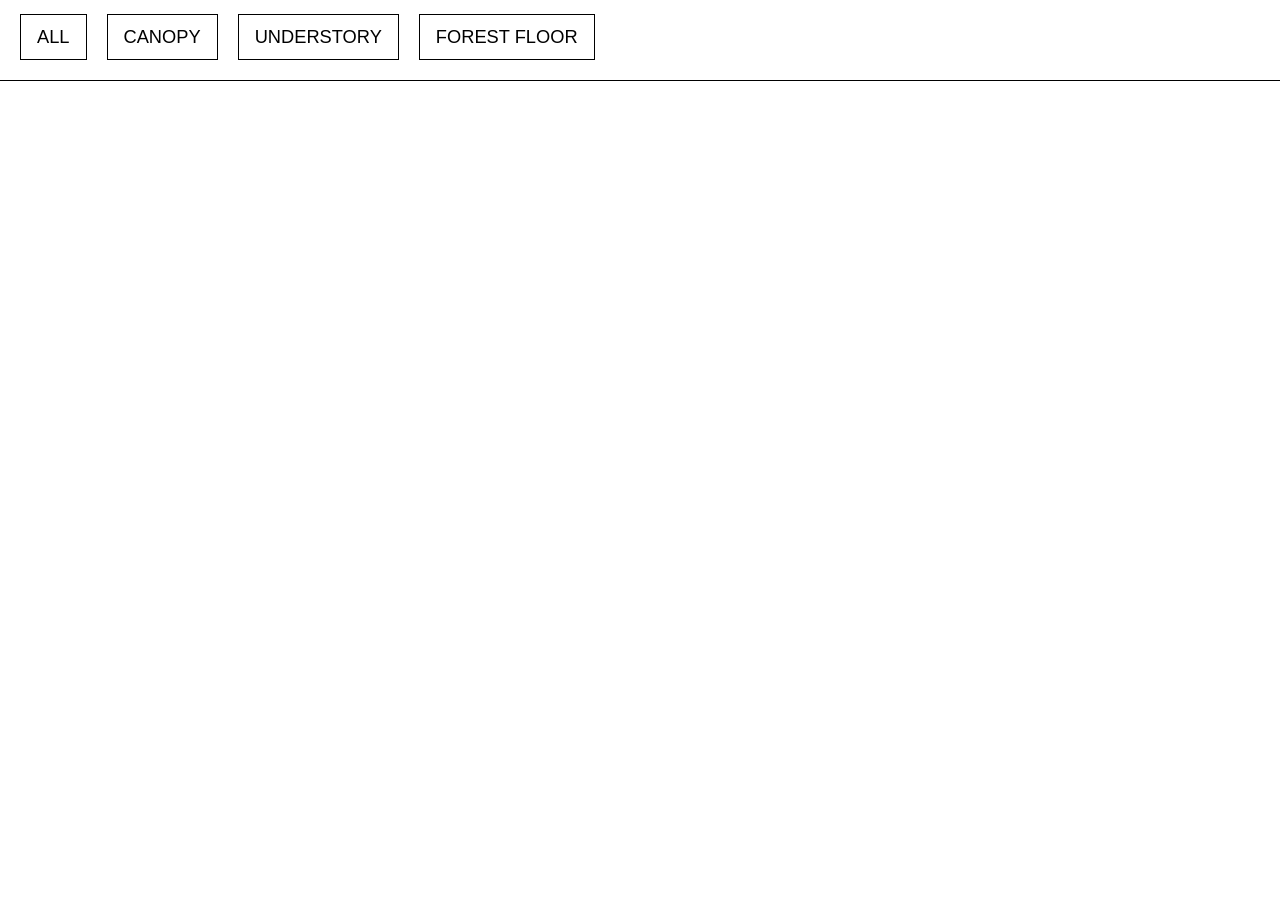
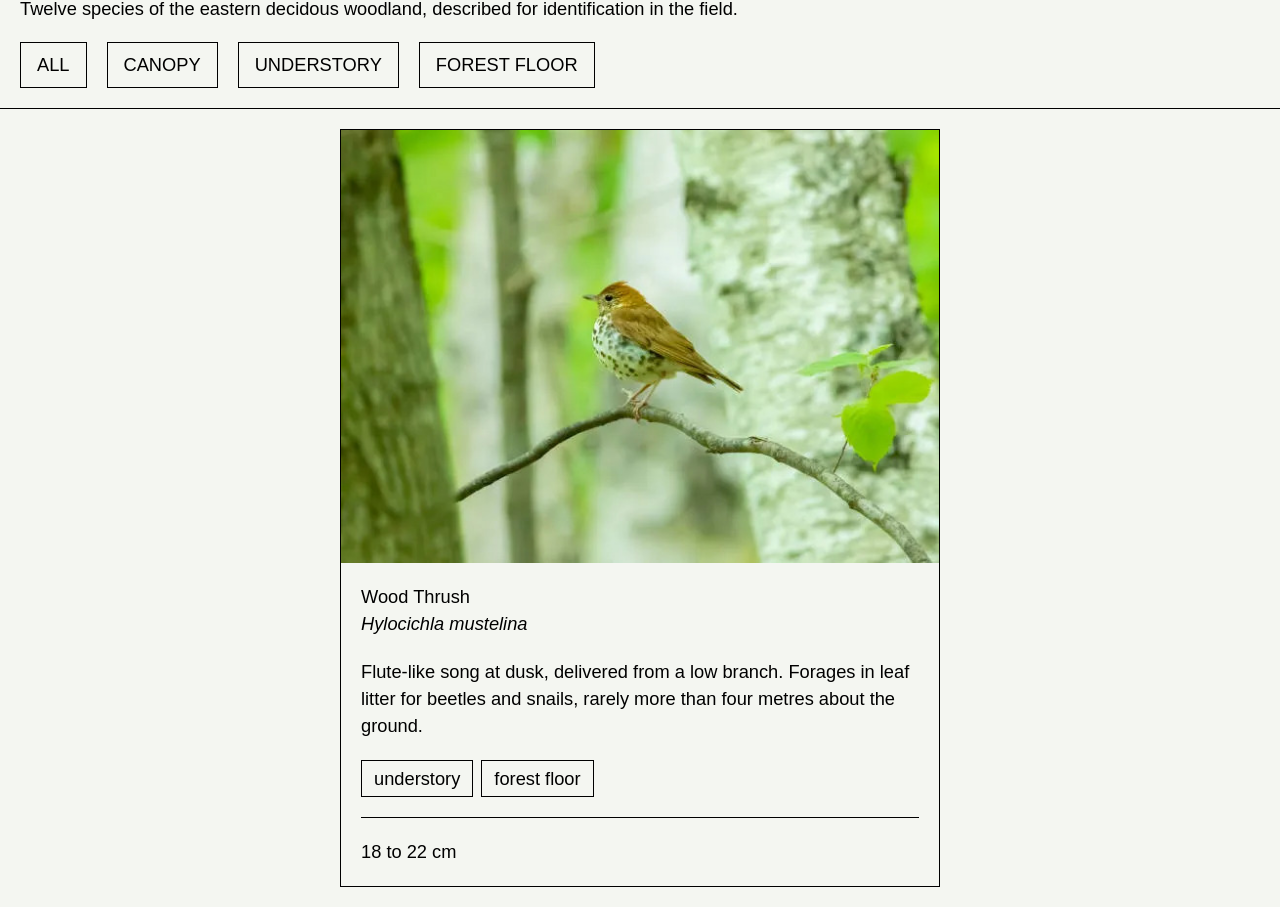
Before and after one commit to JoshuaM04/nature-website, a Next.js app: page / in a window 1280 px wide. Shown: the part 275-1182 px from the top of the page. Before the commit the page ends 800 px from the top, so only its background shows below. Built offline with nearby package versions, Linux system fonts and the light colour scheme.

Commit message:
Created a functional component to display cards for different nature articles and a separate data.js file to pull information to render in that functional component.

```diff
--- /dev/null
+++ b/app/components/card.tsx
@@ -0,0 +1,42 @@
+import { data } from '../utilities/data';
+
+export default function Card() {
+    return (
+        <div className="flex justify-center">
+            {
+                data.map((item, index) => (
+                    <div key={index} className="card-component flex flex-col gap-5 border p-5">
+                        <section className="img-container -ml-5 -mr-5 -mt-5">
+                            <img src={item.image} alt={item.image} />
+                        </section>
+
+                        <section className="flex flex-col gap-5">
+                            <div className="flex flex-col">
+                                <span>{item.title}</span>
+                                <span className="italic">{item.subtitle}</span>
+                            </div>
+
+                            <div>
+                                {item.body}
+                            </div>
+
+                            <div className="flex gap-2">
+                                {
+                                    item.labels.map((label, labelIndex) => (
+                                        <div key={labelIndex} className="border pt-1 pb-1 pl-3 pr-3">
+                                            {label}
+                                        </div>
+                                    ))
+                                }
+                            </div>
+
+                            <hr />
+
+                            {item.range}
+                        </section>
+                    </div>
+                ))
+            }
+        </div>
+    );
+}
--- a/app/components/filter.tsx
+++ b/app/components/filter.tsx
@@ -6,7 +6,7 @@ export default function Filter() {
     const [activeButton, setActiveButton] = useState('');
 
     return (
-        <div className="flex gap-5">
+        <div className="flex gap-5 overflow-x-auto">
             {
                 buttons.map((item, index) => (
                    <button
--- a/app/globals.css
+++ b/app/globals.css
@@ -1,7 +1,7 @@
 @import "tailwindcss";
 
 :root {
-  --background: #ffffff;
+  --background: #f4f6f1;
 }
 
 @theme inline {
@@ -11,9 +11,9 @@
   --font-mono: var(--font-geist-mono);
 }
 
-@media (prefers-color-scheme: dark) {
+@media (prefers-color-scheme: light) {
   :root {
-    --background: #ededed;
+    --background: #f4f6f1;
   }
 }
 
@@ -32,7 +32,7 @@ body {
   }
 
   h2 {
-    font-size: clamp(1.50rem, calc(1.429rem + 0.357vw), 1.88rem);
+    font-size: clamp(2.00rem, calc(1.62rem + 1.88vw), 2.89rem);
   }
 
   .label {
@@ -44,4 +44,8 @@ body {
     width: clamp(1rem, 15vw, 6rem);
     height: clamp(1rem, 15vw, 6rem);
   }
+
+  .card-component {
+    width: clamp(18.75rem, 50vw, 37.5rem);
+  }
 }
--- a/app/page.tsx
+++ b/app/page.tsx
@@ -1,5 +1,6 @@
 import Image from "next/image";
 import Filter from './components/filter';
+import Card from './components/card';
 
 export default function Home() {
 
@@ -18,9 +19,9 @@ export default function Home() {
 
       <Filter />
 
-      <hr className="-ml-5 -mr-5"/>
+      <hr className="-ml-5 -mr-5 hairline-200"/>
 
-
+      <Card />
     </main>
   );
 }
--- /dev/null
+++ b/app/utilities/data.js
@@ -0,0 +1,11 @@
+export const data = [
+    {
+        title: 'Wood Thrush',
+        subtitle: 'Hylocichla mustelina',
+        image: '/wood-thrush.jpg',
+        body: `Flute-like song at dusk, delivered from a low branch. Forages in leaf litter for beetles
+                and snails, rarely more than four metres about the ground.`,
+        labels: ['understory', 'forest floor'],
+        range: '18 to 22 cm'
+    }
+];
```
Also changed, not shown: public/wood-thrush.jpg (added).
